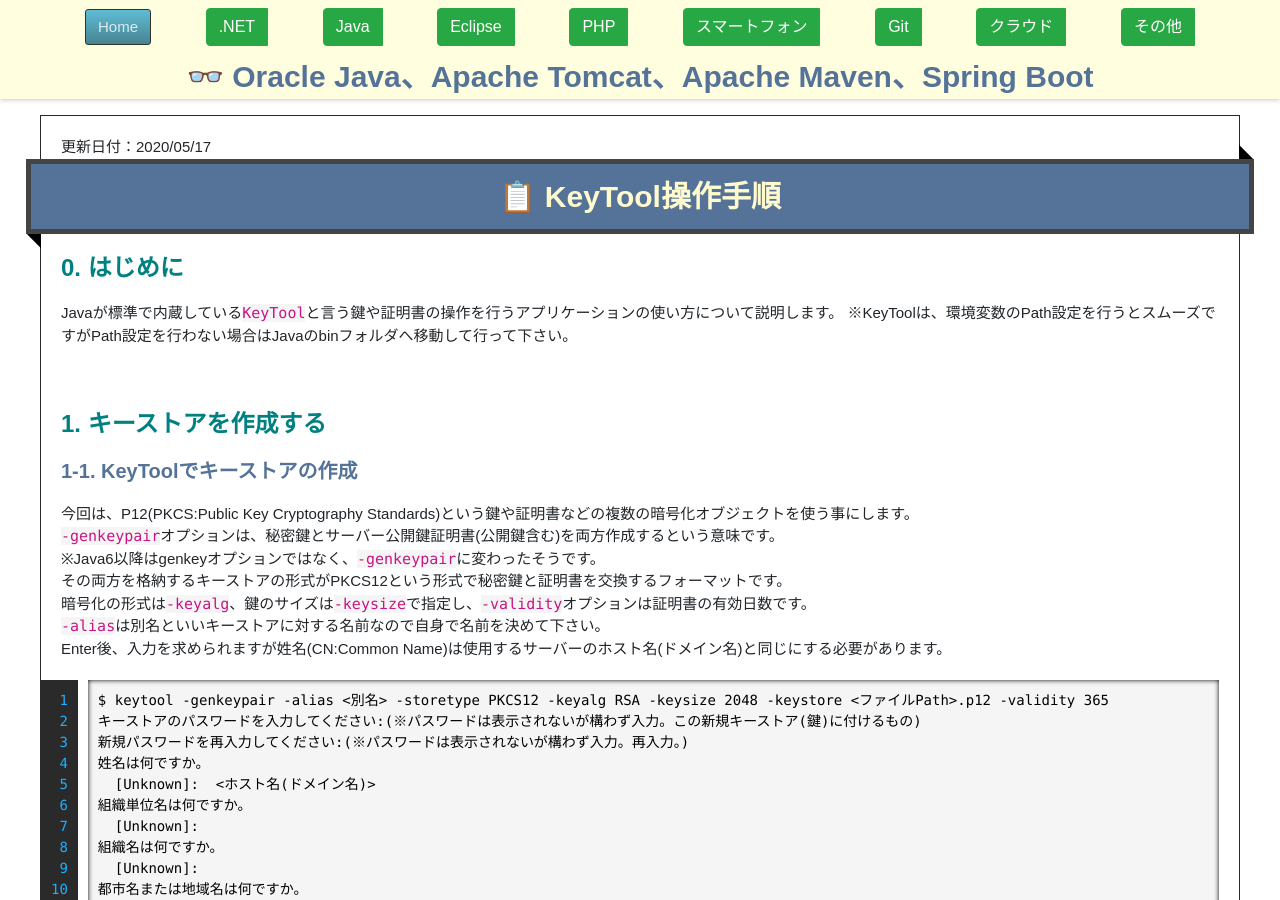
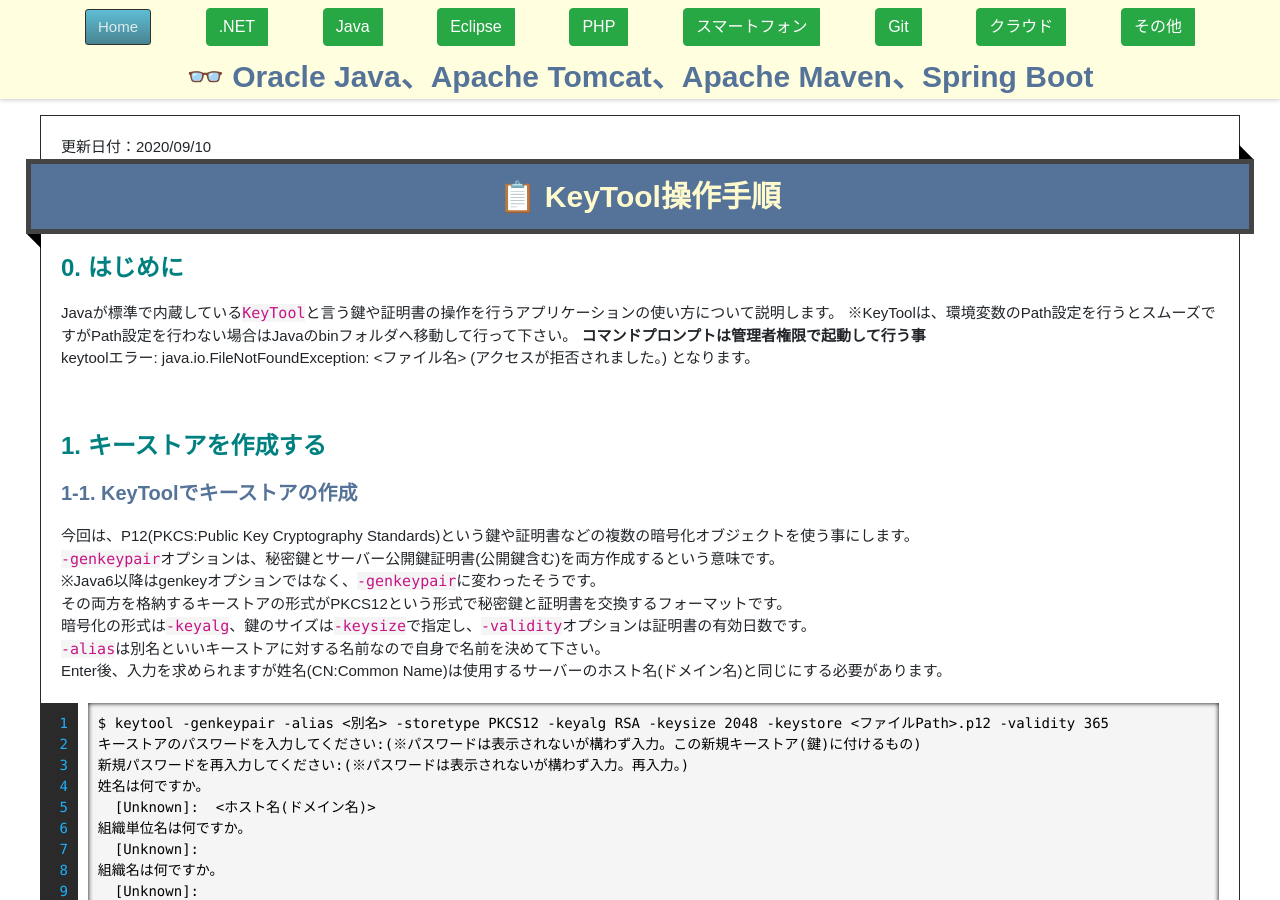
Before and after one commit to fujio-development/fujio-development.github.io, a Jekyll site: the page built from Contents/Java/keytool.md, in a window 1280 px wide and 900 px high. Built offline with Jekyll 4.4.1, drawn with Linux system fonts in a browser that asks for light colours; emoji names are drawn with the system emoji font.

Commit message:
Win200910

```diff
--- a/Contents/Java/keytool.md
+++ b/Contents/Java/keytool.md
@@ -3,13 +3,16 @@ layout: default
 title: ":eyeglasses: Oracle Java、Apache Tomcat、Apache Maven、Spring Boot"
 description: ":clipboard: KeyTool操作手順"
 date: "2020/05/17"
-lastmod: "2020/05/17"
+lastmod: "2020/09/10"
 ---
 
 ## 0. はじめに
 
 Javaが標準で内蔵している`KeyTool`と言う鍵や証明書の操作を行うアプリケーションの使い方について説明します。
 ※KeyToolは、環境変数のPath設定を行うとスムーズですがPath設定を行わない場合はJavaのbinフォルダへ移動して行って下さい。
+**コマンドプロンプトは管理者権限で起動して行う事**
+keytoolエラー: java.io.FileNotFoundException: <ファイル名> (アクセスが拒否されました。)
+となります。
 
 <br />
 
```
